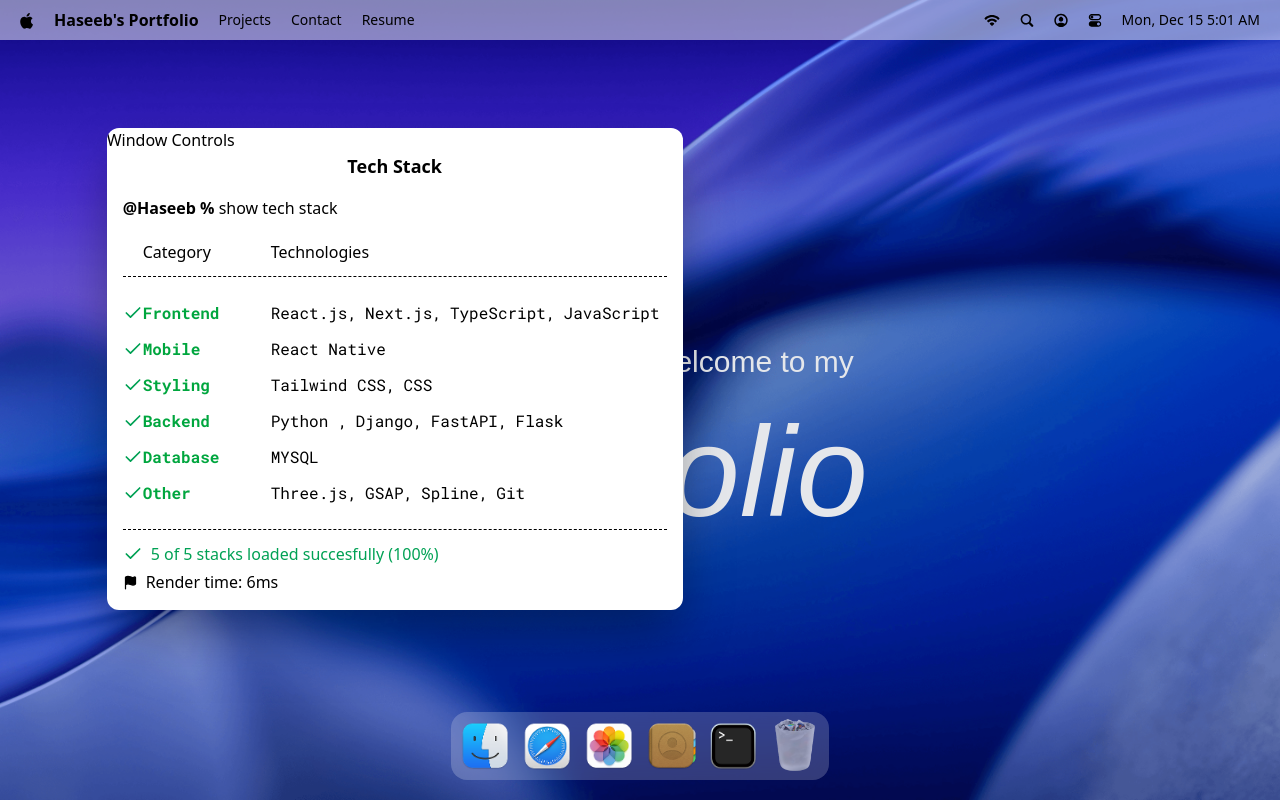
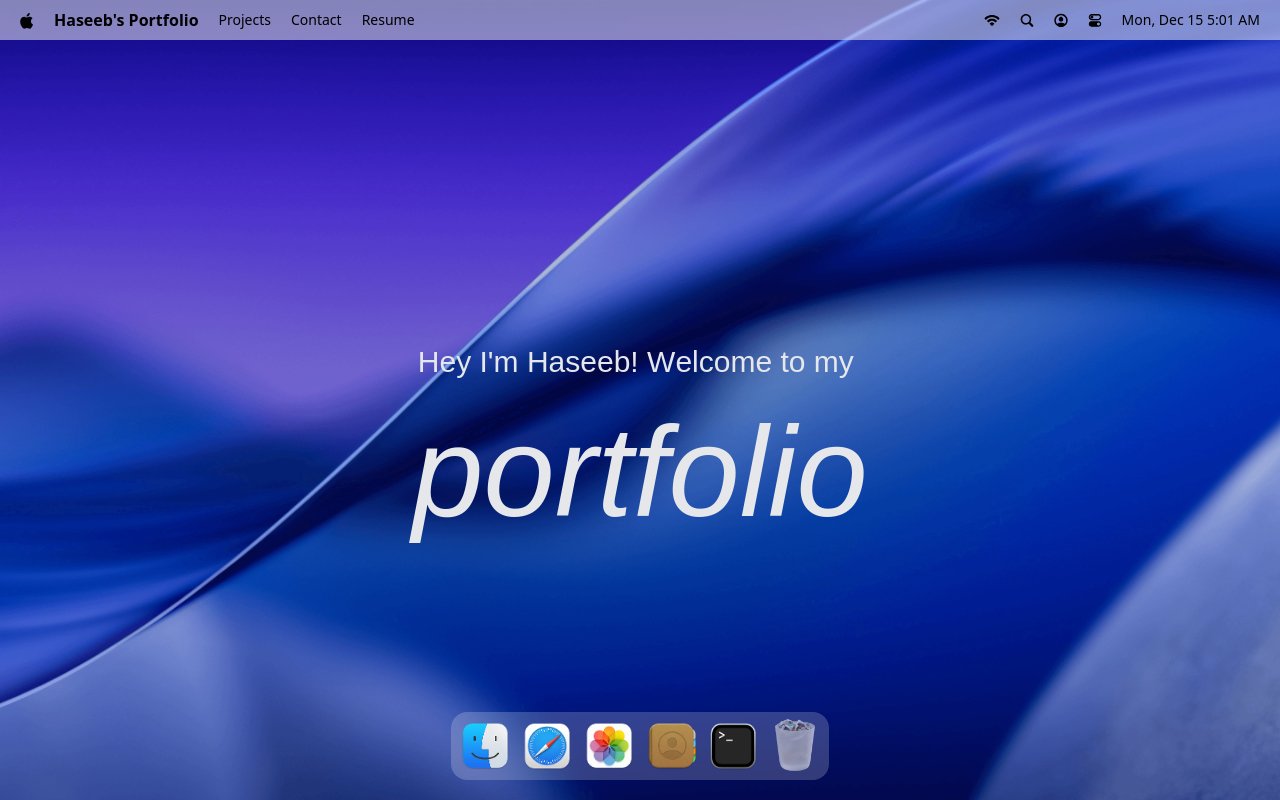
Before and after one commit to haseebjaved4212/My-MacOs-Portfolio, a React (Vite) app: page / in a window 1280 px wide. Built offline with nearby package versions, Linux system fonts and the light colour scheme; a web font is replaced by a local one.

Commit message:
Complete A section

```diff
--- a/src/hoc/WindowWrapper.jsx
+++ b/src/hoc/WindowWrapper.jsx
@@ -1,6 +1,6 @@
 import useWindowStore from "#store/window.js"
 import { useGSAP } from "@gsap/react";
-import { useRef } from "react"
+import { useLayoutEffect, useRef } from "react"
 
 
 const WindowWrapper = (Component, windowKey) => {
@@ -15,8 +15,17 @@ const WindowWrapper = (Component, windowKey) => {
             const el = ref.current;
             if(!el || !isOpen) return;
 
+            el.style.display = "block";
 
-        }, [isOpen])
+        }, [isOpen]);
+
+        useLayoutEffect(()=>{
+            const el = ref.current;
+            if(!el) return;
+
+            el.style.display = isOpen ? "block" : "none";
+
+        }, [isOpen]);
 
         return (<section id={windowKey} ref={ref} style={{ zIndex, }} className="absolute ">
             <Component {...props} />
--- a/src/windows/Terminal.jsx
+++ b/src/windows/Terminal.jsx
@@ -7,20 +7,20 @@ import { Check, Flag } from "lucide-react";
 const Terminal = () => {
     return (
         <>
-            <div className="" id='window-header flex items-center justify-between px-4 py-3 rounded-t-lg bg-gray-50 border-b border-gray-200 select-none text-sm text-gray-400'>
+            <div className="" id='window-header flex items-center justify-between px-2 py-2 rounded-t-lg bg-gray-50 border-b border-gray-200 select-none text-sm text-gray-400'>
 
                 <p>Window Controls </p>
                 <h2 className="font-bold text-lg">Tech Stack </h2>
             </div>
-            <div className="tectstack p-4">
+            <div className="tectstack p-2">
                 <p>
                     <span className='font-bold'>@Haseeb %  </span> show tech stack
                 </p>
-                <div className=" flex items-center ms-5 mt-5">
+                <div className=" flex items-center ms-5 mt-2">
                     <p className="w-32 "> Category</p>
                     <p>Technologies</p>
                 </div>
-                <ul className="content  py-3 my-3 border-y border-dashed space-y-1">
+                <ul className="content  py-2 my-2 border-y border-dashed space-y-1">
                     {/* {techStack.map((tech, index) => (
                         <li key={index} className="flex items-center my-3">
                             <h3 className="w-32 font-bold text-green-600 font-roboto">{tech.category}</h3>
```
